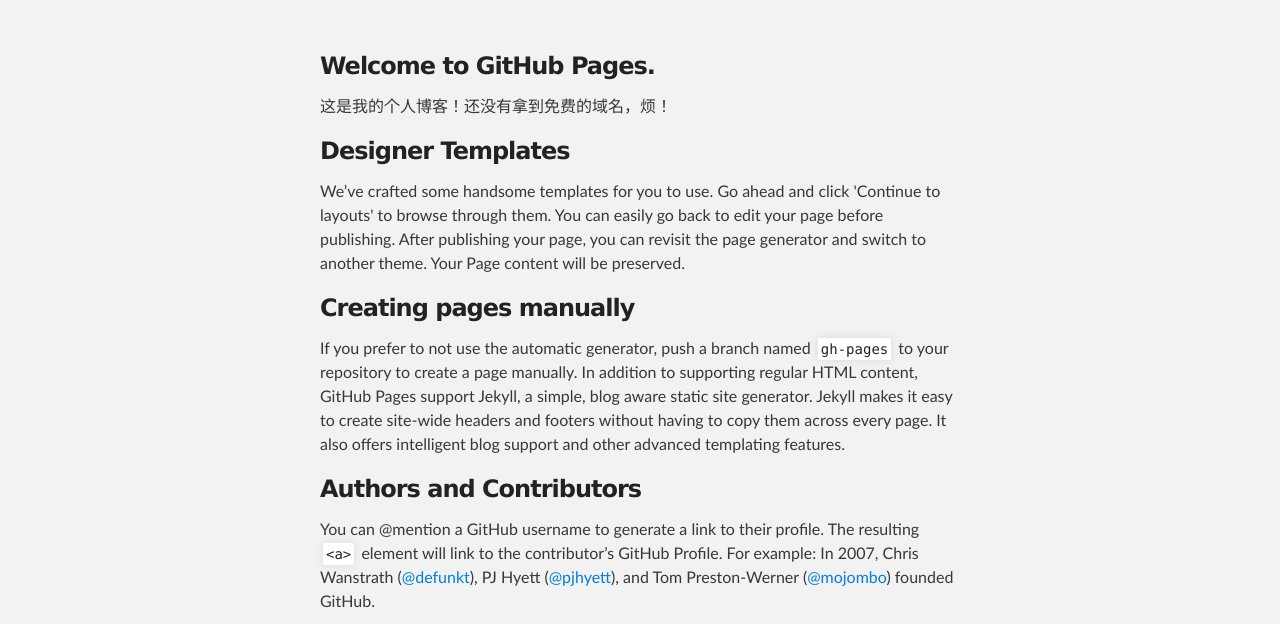
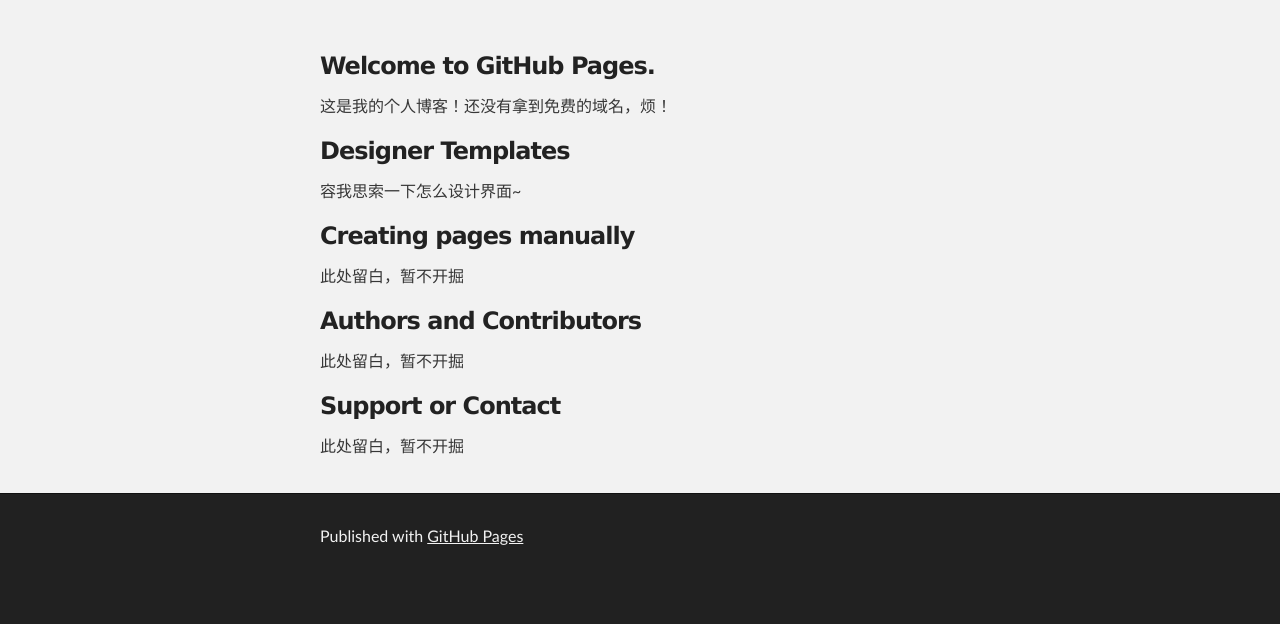
Before and after one commit to ComeHotaru/comehotaru.github.io, a plain HTML site: page index.html in a window 1280 px wide. Shown: the part 176-800 px from the top of the page. Drawn offline with Linux system fonts and the light colour scheme.

Commit message:
Update index.html

```diff
--- a/index.html
+++ b/index.html
@@ -35,22 +35,22 @@
 <h3>
 <a id="designer-templates" class="anchor" href="#designer-templates" aria-hidden="true"><span aria-hidden="true" class="octicon octicon-link"></span></a>Designer Templates</h3>
 
-<p>We’ve crafted some handsome templates for you to use. Go ahead and click 'Continue to layouts' to browse through them. You can easily go back to edit your page before publishing. After publishing your page, you can revisit the page generator and switch to another theme. Your Page content will be preserved.</p>
+<p>容我思索一下怎么设计界面~</p>
 
 <h3>
 <a id="creating-pages-manually" class="anchor" href="#creating-pages-manually" aria-hidden="true"><span aria-hidden="true" class="octicon octicon-link"></span></a>Creating pages manually</h3>
 
-<p>If you prefer to not use the automatic generator, push a branch named <code>gh-pages</code> to your repository to create a page manually. In addition to supporting regular HTML content, GitHub Pages support Jekyll, a simple, blog aware static site generator. Jekyll makes it easy to create site-wide headers and footers without having to copy them across every page. It also offers intelligent blog support and other advanced templating features.</p>
+<p>此处留白，暂不开掘</p>
 
 <h3>
 <a id="authors-and-contributors" class="anchor" href="#authors-and-contributors" aria-hidden="true"><span aria-hidden="true" class="octicon octicon-link"></span></a>Authors and Contributors</h3>
 
-<p>You can @mention a GitHub username to generate a link to their profile. The resulting <code>&lt;a&gt;</code> element will link to the contributor’s GitHub Profile. For example: In 2007, Chris Wanstrath (<a href="https://github.com/defunkt" class="user-mention">@defunkt</a>), PJ Hyett (<a href="https://github.com/pjhyett" class="user-mention">@pjhyett</a>), and Tom Preston-Werner (<a href="https://github.com/mojombo" class="user-mention">@mojombo</a>) founded GitHub.</p>
+<p>此处留白，暂不开掘</p>
 
 <h3>
 <a id="support-or-contact" class="anchor" href="#support-or-contact" aria-hidden="true"><span aria-hidden="true" class="octicon octicon-link"></span></a>Support or Contact</h3>
 
-<p>Having trouble with Pages? Check out our <a href="https://help.github.com/pages">documentation</a> or <a href="https://github.com/contact">contact support</a> and we’ll help you sort it out.</p>
+<p>此处留白，暂不开掘</p>
       </section>
     </div>
 
```
